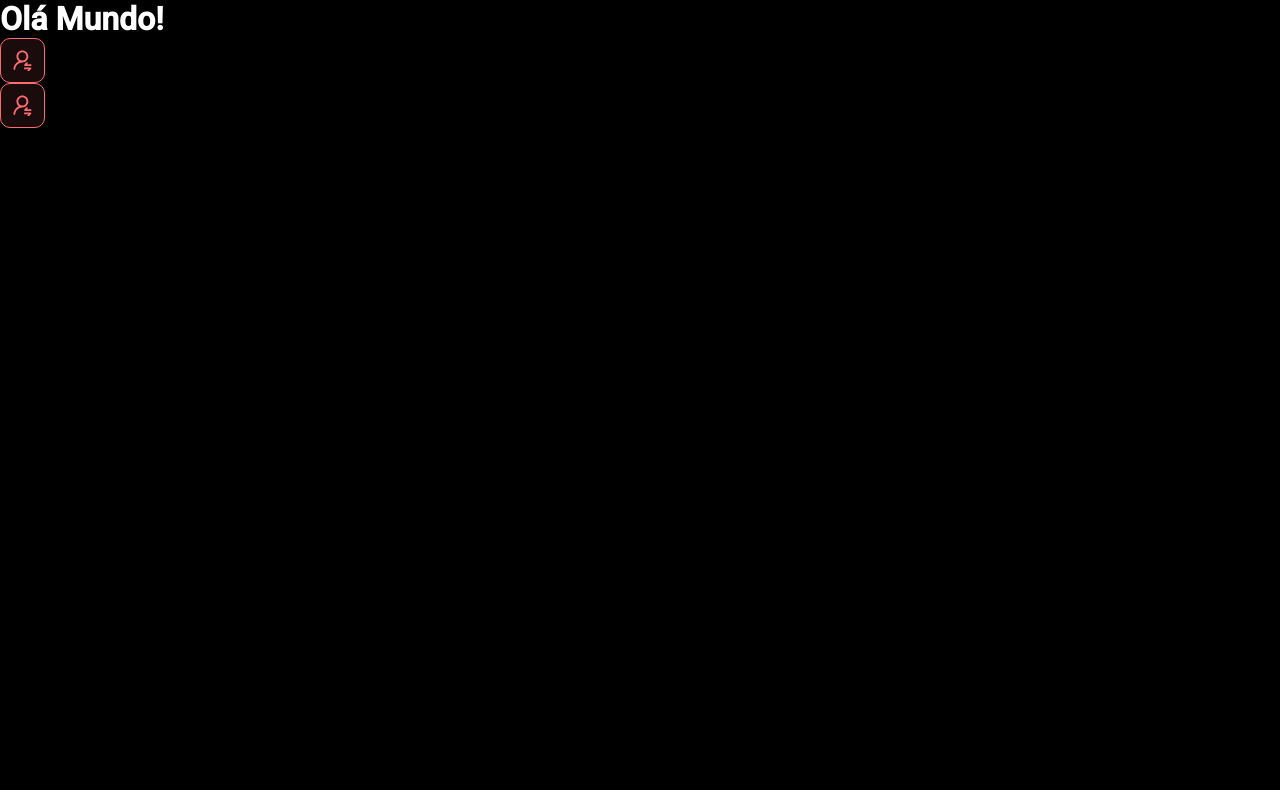
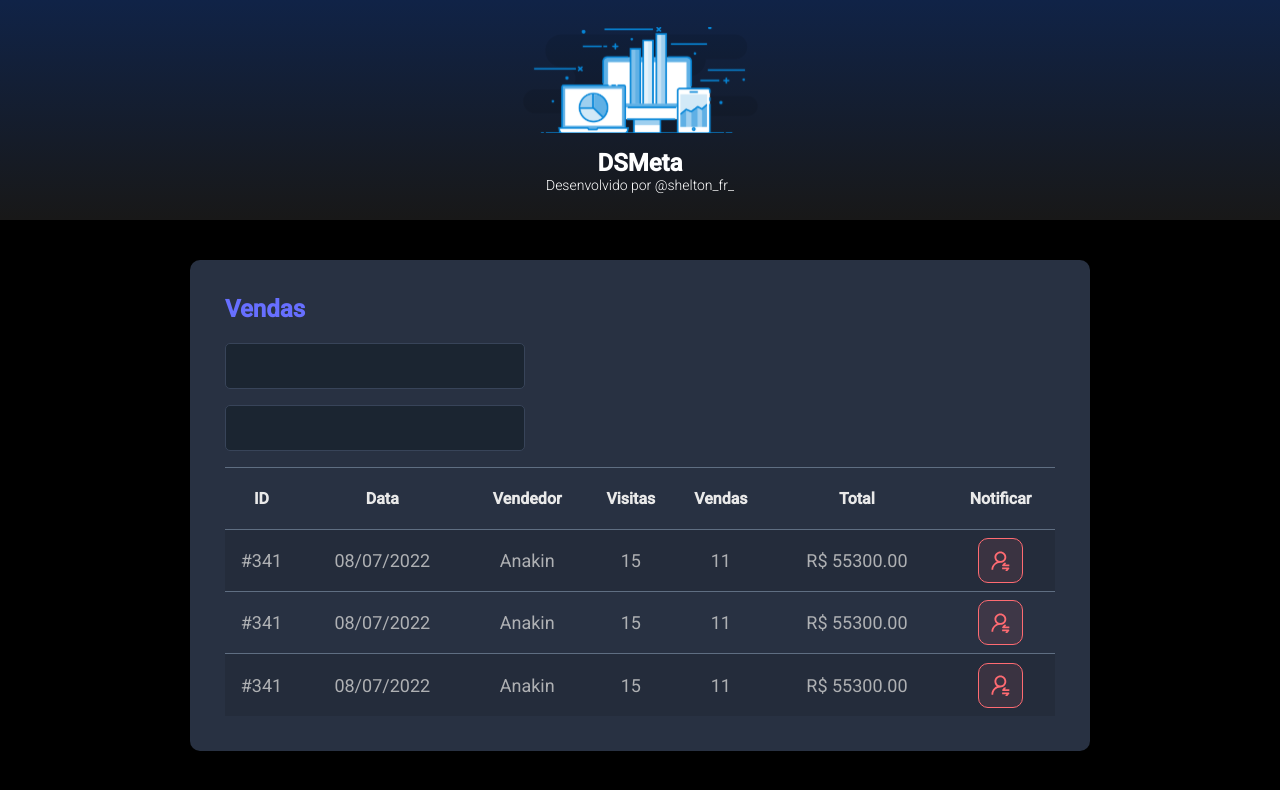
Before and after one commit to SheltonFr/dsmeta, a React (Vite) app in the folder frontend/: page / in a window 1280 px wide. Shown: the top 790 px of the page. Built offline with nearby package versions, Linux system fonts and the light colour scheme.

Commit message:
Other components

```diff
--- a/frontend/src/App.tsx
+++ b/frontend/src/App.tsx
@@ -1,11 +1,18 @@
+import Header from "./components/Header"
 import NotificationButton from "./components/NotificationButton"
+import SalesCard from "./components/SalesCard"
 
 function App() {
   return (
     <>
-      <h1>Olá Mundo!</h1>
-      <NotificationButton />
-      <NotificationButton />
+      <Header />
+      <main>
+        <section id="sales">
+          <div className="dsmeta-container">
+            <SalesCard />
+          </div>
+        </section>
+      </main>
     </>
   )
 }
--- /dev/null
+++ b/frontend/src/components/Header/index.tsx
@@ -0,0 +1,18 @@
+import logo from "../../assets/img/logo.svg"
+
+import "./styles.css"
+function Header() {
+    return (
+        <header>
+            <div className="dsmeta-logo-container">
+                <img src={logo} alt="DSMeta" />
+                    <h1>DSMeta</h1>
+                    <p>
+                        Desenvolvido por <a href="https://www.instagram.com/shelton_fr_/">@shelton_fr_</a>
+                    </p>
+            </div>
+        </header>
+    )
+}
+
+export default Header
--- /dev/null
+++ b/frontend/src/components/Header/styles.css
@@ -0,0 +1,27 @@
+header {
+    height: 220px;
+    background: linear-gradient(180deg, #102347 0%, #181818 100%);
+    display: flex ;
+    align-items: center;
+    justify-content: center;
+}
+
+.dsmeta-logo-container{
+    display: flex;
+    flex-direction: column;
+    align-items: center;
+}
+
+.dsmeta-logo-container img {
+    width: 235px;
+}
+
+.dsmeta-logo-container h1 {
+    margin-top: 15px;
+    font-size: 24px;
+}
+
+.dsmeta-logo-container p {
+   font-size: 14px;
+   font-weight: 300;
+}
--- /dev/null
+++ b/frontend/src/components/SalesCard/index.tsx
@@ -0,0 +1,83 @@
+
+import NotificationButton from "../NotificationButton"
+import "./styles.css"
+function SalesCard() {
+    return (
+        <div className="dsmeta-card">
+            <h2 className="demeta-sales-title">Vendas</h2>
+            <div>
+
+                <div className="demeta-form-control-container">
+                    <input className="dsmeta-form-control" type="text" />
+                </div>
+                <div className="demeta-form-control-container">
+                    <input className="dsmeta-form-control" type="text" />
+                </div>
+            </div>
+
+            <div>
+                <table className="dsmeta-sales-table">
+                    <thead>
+                        <tr>
+                            <th className="show900">ID</th>
+                            <th className="show576">Data</th>
+                            <th>Vendedor</th>
+                            <th className="show900">Visitas</th>
+                            <th className="show900">Vendas</th>
+                            <th>Total</th>
+                            <th>Notificar</th>
+                        </tr>
+                    </thead>
+                    <tbody>
+                        <tr>
+                            <td className="show900">#341</td>
+                            <td className="show576">08/07/2022</td>
+                            <td>Anakin</td>
+                            <td className="show900">15</td>
+                            <td className="show900">11</td>
+                            <td>R$ 55300.00</td>
+                            <td>
+                                <div className="dsmeta-red-btn-container">
+                                    <NotificationButton />
+                                </div>
+
+                            </td>
+                        </tr>
+                        <tr>
+                            <td className="show900">#341</td>
+                            <td className="show576">08/07/2022</td>
+                            <td>Anakin</td>
+                            <td className="show900">15</td>
+                            <td className="show900">11</td>
+                            <td>R$ 55300.00</td>
+                            <td>
+                                <div className="dsmeta-red-btn-container">
+                                    <NotificationButton />
+                                </div>
+
+                            </td>
+                        </tr>
+                        <tr>
+                            <td className="show900">#341</td>
+                            <td className="show576">08/07/2022</td>
+                            <td>Anakin</td>
+                            <td className="show900">15</td>
+                            <td className="show900">11</td>
+                            <td>R$ 55300.00</td>
+                            <td>
+                                <div className="dsmeta-red-btn-container">
+                                    <NotificationButton />
+                                </div>
+
+                            </td>
+                        </tr>
+                    </tbody>
+                </table>
+
+            </div>
+
+        </div>
+    )
+}
+
+export default SalesCard
--- /dev/null
+++ b/frontend/src/components/SalesCard/styles.css
@@ -0,0 +1,101 @@
+.dsmeta-card {
+    background-color: #283142;
+    border-radius: 10px;
+    padding: 30px 10px;
+}
+
+.demeta-sales-title {
+    color: #676FFF;
+    font-size: 24px;
+    margin-bottom: 20.48px;
+
+}
+
+.dsmeta-form-control {
+    height: 46px;
+    width: 100%;
+    padding: 0 20px;
+    background-color: #1B2531;
+    border: 1px solid #384459;
+    color: #9AAABE;
+    font-size: 18px;
+    border-radius: 5px;
+}
+
+.demeta-form-control-container {
+    margin-bottom: 16px;
+    max-width: 300px;
+}
+
+.dsmeta-sales-table {
+    width: 100%;
+    border-spacing: 0;
+    border-collapse: collapse;
+}
+
+.dsmeta-sales-table thead {
+    height: 55px;
+    font-size: 16px;
+    color: #E9E9E9;
+    font-weight: 700;
+
+}
+
+.dsmeta-sales-table tbody {
+    font-size: 14px;
+    font-weight: 400;
+    color: #CFCFCFCF;
+    text-align: center;
+}
+
+.dsmeta-sales-table tr {
+    height: 74px;
+
+    border-top: 1px solid #5F6E82;
+}
+
+.dsmeta-sales-table tbody tr:hover>td {
+    background-color: #384459;
+}
+
+.dsmeta-sales-table tbody tr:nth-child(odd) {
+    /*linhas impares da tabela*/
+    background-color: #242C3B;
+}
+
+.dsmeta-red-btn-container {
+    display: flex;
+    justify-content: center;
+}
+
+
+.show576, .show900 {
+    display: none;
+}
+
+@media (min-width: 576px) {
+    .show576 {
+        display: table-cell;
+    }
+
+    .dsmeta-card {
+        padding: 35px;
+    }
+
+    .dsmeta-sales-table tr {
+        height: 62px;
+    }
+
+    .dsmeta-sales-table tbody {
+        font-size: 18px;
+    }
+}
+
+@media (min-width: 900px) {
+    .show900 {
+        display: table-cell;
+    }
+
+
+
+}
--- a/frontend/src/index.css
+++ b/frontend/src/index.css
@@ -16,3 +16,13 @@
     color: unset;
     text-decoration: none;
 }
+
+#sales {
+    padding: 40px 10px;
+}
+
+.dsmeta-container {
+    width: 100%;
+    max-width: 900px;
+    margin: 0 auto;
+}
```
Also changed, not shown: frontend/src/assets/img/logo.svg (added).
